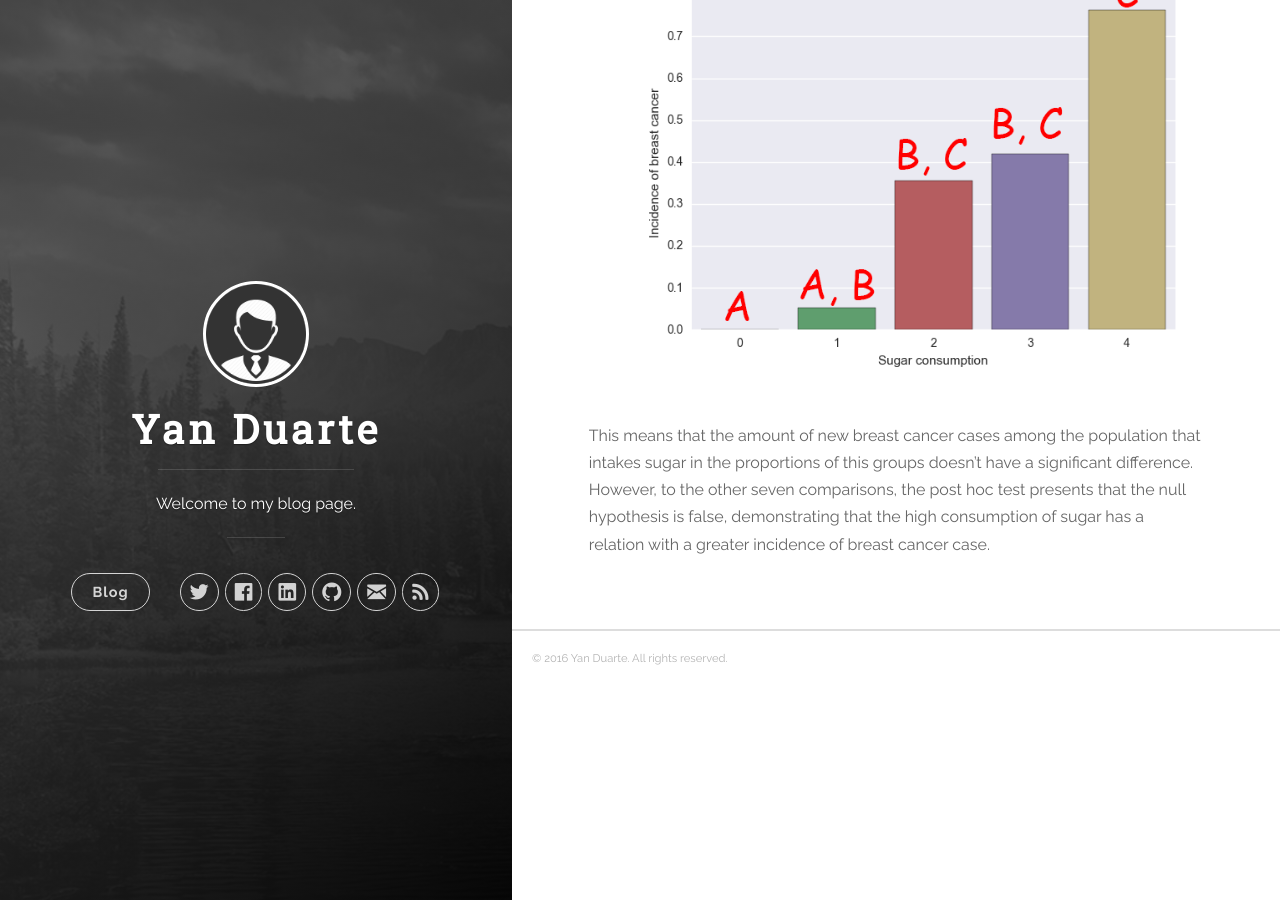
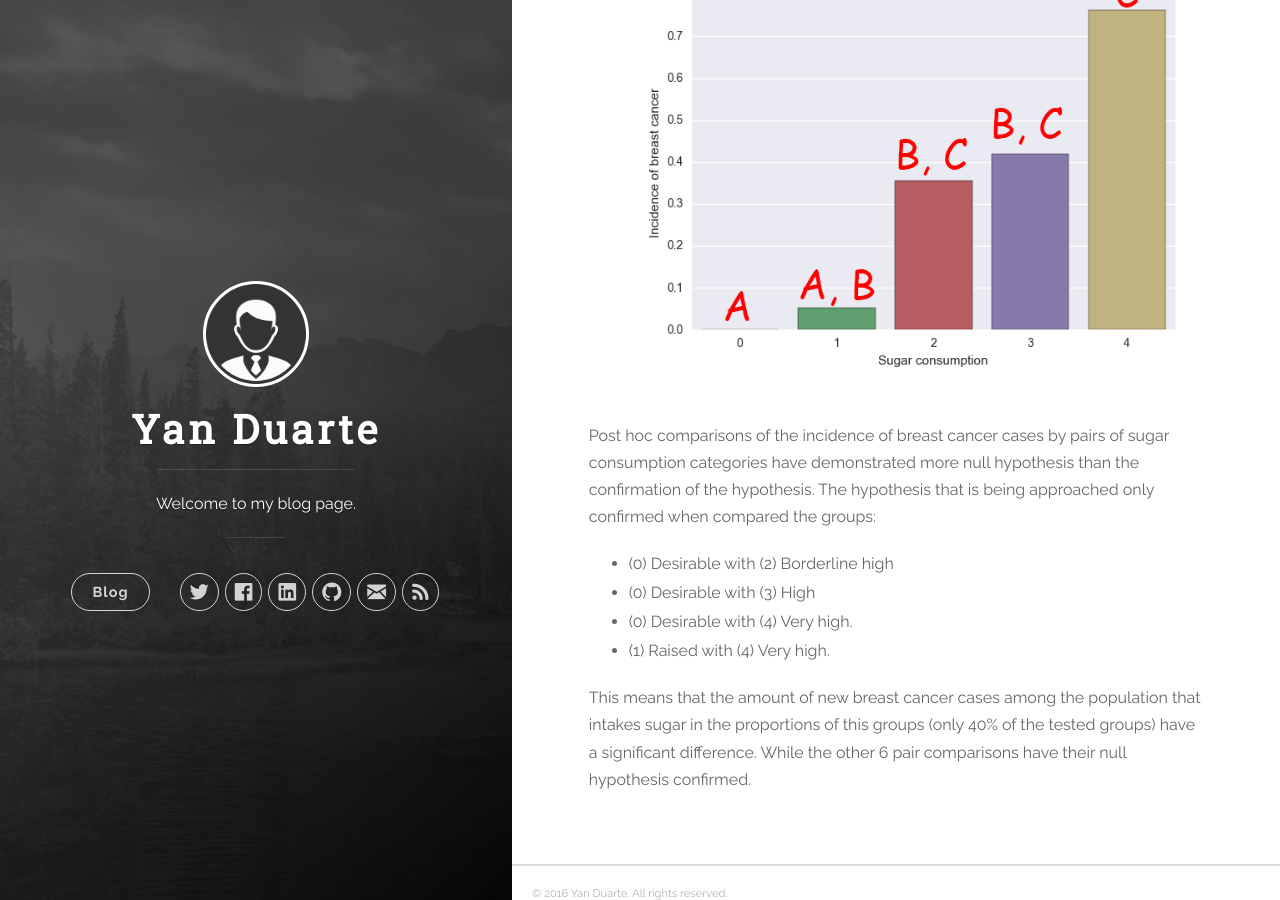
Before and after one commit to yan-duarte/yan-duarte.github.io, a Jekyll site: the page built from _posts/2016-08-06-DAT-Assignment2.md, in a window 1280 px wide and 900 px high, scrolled down 4516 px. Built offline with Jekyll 4.4.1, drawn with Linux system fonts in a browser that asks for light colours; nearby versions of some CDN libraries.

Commit message:
Updated 2016-08-06-DAT-Assignment2.md

```diff
--- a/_posts/2016-08-06-DAT-Assignment2.md
+++ b/_posts/2016-08-06-DAT-Assignment2.md
@@ -159,4 +159,12 @@ With the results we can change the graph to:
 
 ![Figure 2]({{site.baseurl}}/yan-duarte.github.io/images/dat-assignment2/dat-ass2-fig2.png)
 
-This means that the amount of new breast cancer cases among the population that intakes sugar in the proportions of this groups doesn't have a significant difference. However, to the other seven comparisons, the post hoc test presents that the null hypothesis is false, demonstrating that the high consumption of sugar has a relation with a greater incidence of breast cancer case.
+Post hoc comparisons of the incidence of breast cancer cases by pairs of sugar consumption categories have demonstrated more null hypothesis than the confirmation of the hypothesis.
+The hypothesis that is being approached only confirmed when compared the groups:
+
+  - (0) Desirable with (2) Borderline high
+  - (0) Desirable with (3) High
+  - (0) Desirable with (4) Very high.
+  - (1) Raised with (4) Very high.
+
+This means that the amount of new breast cancer cases among the population that intakes sugar in the proportions of this groups (only 40% of the tested groups) have a significant difference. While the other 6 pair comparisons have their null hypothesis confirmed.
```
